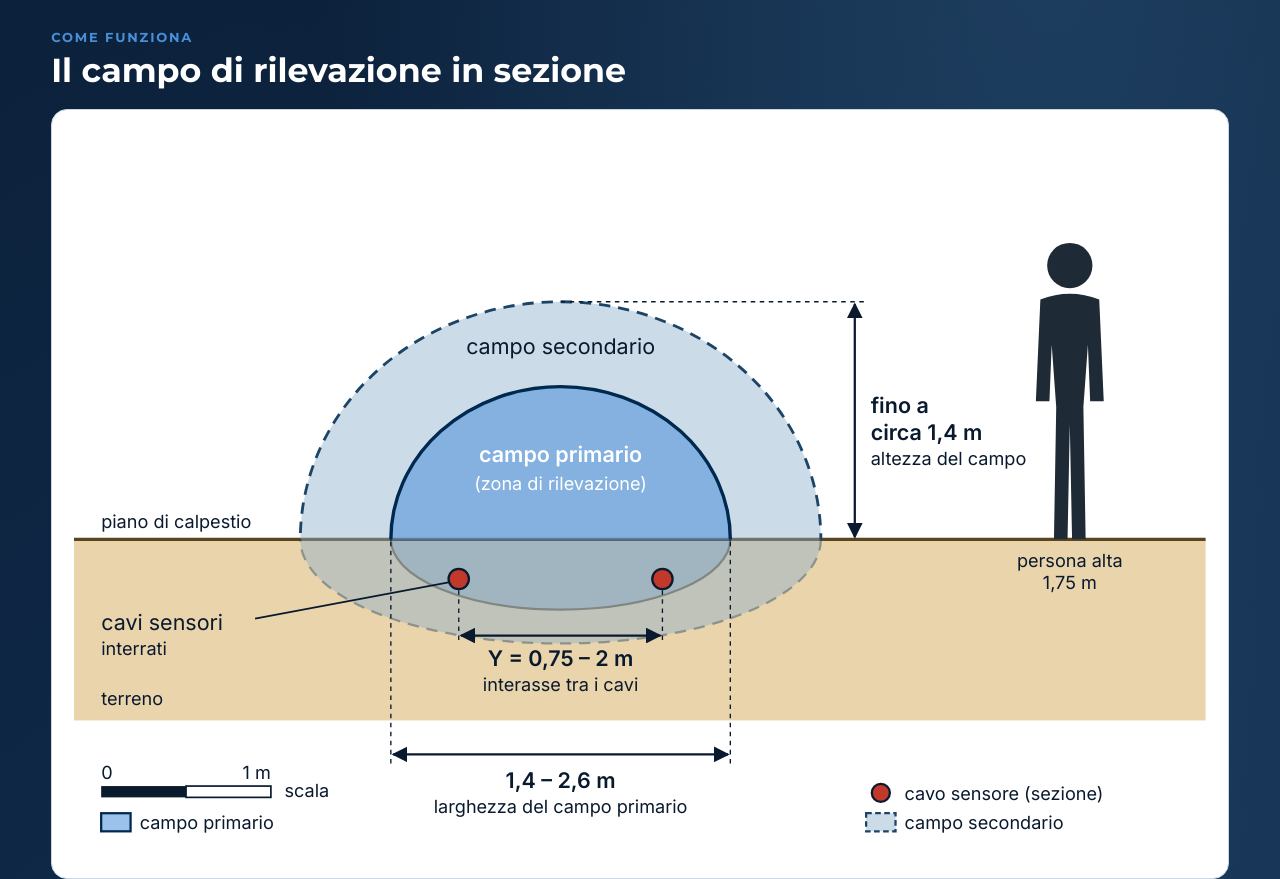
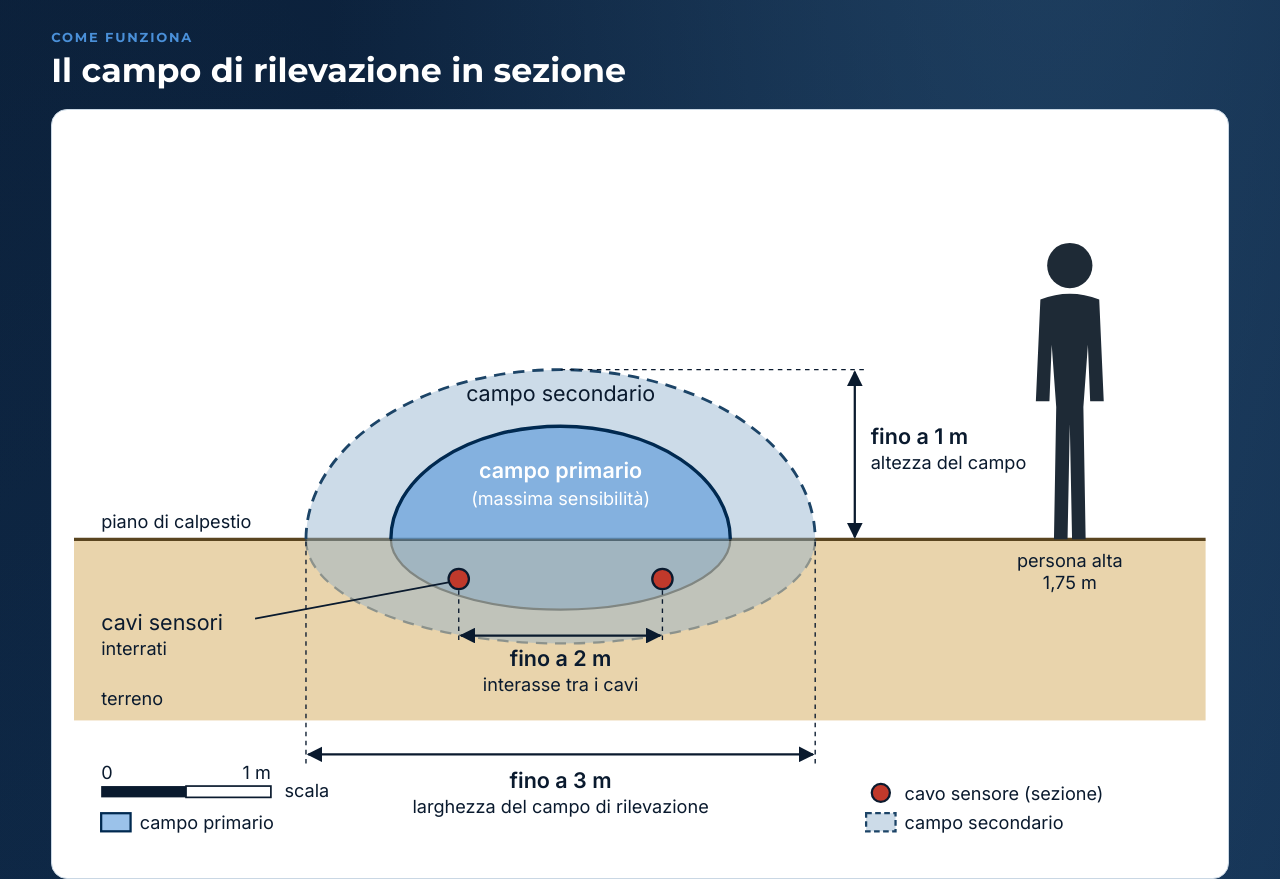
Before and after one commit to franzboessl-jpg/Sito_IDS_2026, an Astro site: page /sistemi-avanzati/microtrack in a window 1280 px wide. Shown: the part 1560-2439 px from the top of the page. Built offline with nearby package versions, Linux system fonts and the light colour scheme; Astro itself is replaced by a stand-in of ours.

Commit message:
MicroTrack: schema allineato alla scheda tecnica ufficiale; impaginazione pagina Sistemi avanzati
Co-Authored-By: Claude Opus 5.5 <noreply@anthropic.com>
Claude-Session: https://claude.ai/code/session_01F6RT3th2PxyLfkdLW5i1Tm

```diff
--- a/src/components/microtrack/SchemaCampo.astro
+++ b/src/components/microtrack/SchemaCampo.astro
@@ -1,12 +1,13 @@
 ---
 // Sezione trasversale del campo di rilevazione MicroTrack, disegnata in scala (1 m = 150 px).
-// Valori tratti dagli schemi Southwest Microwave: DA CONFERMARE da Franz prima della pubblicazione.
-// Disegno in scala (barra 0–1 m in basso a sinistra). Esempio disegnato: interasse Y = 1,2 m, campo primario largo 2 m, campo secondario alto 1,4 m.
+// Valori dalla scheda tecnica ufficiale MicroTrack II in italiano (Southwest Microwave, 2014):
+// interasse cavi fino a 2 m, larghezza del campo fino a 3 m, altezza fino a 1 m.
+// Disegno in scala (barra 0–1 m in basso a sinistra). Esempio disegnato: interasse 1,2 m, campo largo 3 m e alto 1 m.
 ---
 <figure class="schema">
   <svg viewBox="0 0 1000 640" role="img" aria-labelledby="schema-titolo schema-desc">
     <title id="schema-titolo">Sezione del campo di rilevazione MicroTrack</title>
-    <desc id="schema-desc">Due cavi sensori interrati a distanza Y tra 0,75 e 2 metri generano un campo invisibile a cupola. Il campo primario è largo da 1,4 a 2,6 metri; il campo secondario arriva fino a circa 1,4 metri di altezza. Una persona alta 1,75 metri è disegnata accanto per confronto.</desc>
+    <desc id="schema-desc">Due cavi sensori interrati a distanza fino a 2 metri generano un campo invisibile a cupola. Il campo è largo fino a 3 metri e alto fino a 1 metro sopra il terreno. Una persona alta 1,75 metri è disegnata accanto per confronto.</desc>
     <defs>
       <clipPath id="sopra"><rect x="0" y="0" width="1000" height="360" /></clipPath>
       <clipPath id="sotto"><rect x="0" y="360" width="1000" height="160" /></clipPath>
@@ -23,16 +24,16 @@
 
     <!-- Campo secondario e primario: pieno sopra il terreno, attenuato sotto -->
     <g clip-path="url(#sopra)">
-      <ellipse cx="430" cy="360" rx="230" ry="210" fill="#8FB0CC" fill-opacity=".45" stroke="#1C4467" stroke-width="2.5" stroke-dasharray="10 7" />
-      <ellipse cx="430" cy="360" rx="150" ry="135" fill="#4A90D9" fill-opacity=".55" stroke="#002950" stroke-width="3" />
+      <ellipse cx="430" cy="360" rx="225" ry="150" fill="#8FB0CC" fill-opacity=".45" stroke="#1C4467" stroke-width="2.5" stroke-dasharray="10 7" />
+      <ellipse cx="430" cy="360" rx="150" ry="100" fill="#4A90D9" fill-opacity=".55" stroke="#002950" stroke-width="3" />
     </g>
     <g clip-path="url(#sotto)" opacity=".45">
-      <ellipse cx="430" cy="360" rx="230" ry="92" fill="#8FB0CC" stroke="#1C4467" stroke-width="2" stroke-dasharray="10 7" />
+      <ellipse cx="430" cy="360" rx="225" ry="92" fill="#8FB0CC" stroke="#1C4467" stroke-width="2" stroke-dasharray="10 7" />
       <ellipse cx="430" cy="360" rx="150" ry="62" fill="#4A90D9" stroke="#002950" stroke-width="2" />
     </g>
-    <text x="430" y="196" text-anchor="middle" class="t">campo secondario</text>
-    <text x="430" y="292" text-anchor="middle" class="t forte bianco">campo primario</text>
-    <text x="430" y="316" text-anchor="middle" class="t piccolo bianco">(zona di rilevazione)</text>
+    <text x="430" y="238" text-anchor="middle" class="t">campo secondario</text>
+    <text x="430" y="306" text-anchor="middle" class="t forte bianco">campo primario</text>
+    <text x="430" y="330" text-anchor="middle" class="t piccolo bianco">(massima sensibilità)</text>
 
     <!-- Cavi -->
     <circle cx="340" cy="395" r="9" fill="#C0392B" stroke="#0A1A2E" stroke-width="2" />
@@ -45,22 +46,21 @@
     <line x1="340" y1="405" x2="340" y2="452" class="rif" />
     <line x1="520" y1="405" x2="520" y2="452" class="rif" />
     <line x1="342" y1="445" x2="518" y2="445" class="quota" marker-start="url(#freccia)" marker-end="url(#freccia)" />
-    <text x="430" y="472" text-anchor="middle" class="t forte">Y = 0,75 – 2 m</text>
+    <text x="430" y="472" text-anchor="middle" class="t forte">fino a 2 m</text>
     <text x="430" y="494" text-anchor="middle" class="t piccolo">interasse tra i cavi</text>
 
     <!-- Quota larghezza campo primario -->
-    <line x1="280" y1="362" x2="280" y2="560" class="rif" />
-    <line x1="580" y1="362" x2="580" y2="560" class="rif" />
-    <line x1="282" y1="550" x2="578" y2="550" class="quota" marker-start="url(#freccia)" marker-end="url(#freccia)" />
-    <text x="430" y="580" text-anchor="middle" class="t forte">1,4 – 2,6 m</text>
-    <text x="430" y="602" text-anchor="middle" class="t piccolo">larghezza del campo primario</text>
+    <line x1="205" y1="362" x2="205" y2="560" class="rif" />
+    <line x1="655" y1="362" x2="655" y2="560" class="rif" />
+    <line x1="207" y1="550" x2="653" y2="550" class="quota" marker-start="url(#freccia)" marker-end="url(#freccia)" />
+    <text x="430" y="580" text-anchor="middle" class="t forte">fino a 3 m</text>
+    <text x="430" y="602" text-anchor="middle" class="t piccolo">larghezza del campo di rilevazione</text>
 
     <!-- Quota altezza campo secondario -->
-    <line x1="430" y1="150" x2="700" y2="150" class="rif" />
-    <line x1="690" y1="152" x2="690" y2="358" class="quota" marker-start="url(#freccia)" marker-end="url(#freccia)" />
-    <text x="704" y="248" class="t forte">fino a</text>
-    <text x="704" y="272" class="t forte">circa 1,4 m</text>
-    <text x="704" y="294" class="t piccolo">altezza del campo</text>
+    <line x1="430" y1="210" x2="700" y2="210" class="rif" />
+    <line x1="690" y1="212" x2="690" y2="358" class="quota" marker-start="url(#freccia)" marker-end="url(#freccia)" />
+    <text x="704" y="276" class="t forte">fino a 1 m</text>
+    <text x="704" y="298" class="t piccolo">altezza del campo</text>
 
     <!-- Persona per confronto (1,75 m = 262 px) -->
     <g transform="translate(880 98)" fill="#1E2A36">
--- a/src/pages/sistemi-avanzati/index.astro
+++ b/src/pages/sistemi-avanzati/index.astro
@@ -77,9 +77,9 @@ const tecnologie = [
   .sottotitolo{margin:0;font-family:var(--font-testo);font-size:clamp(17px,1.5vw,21px);line-height:1.5;color:var(--ghiaccio)}
   .contenuto{width:min(1200px,92%);margin:0 auto;padding:48px 0;display:grid;gap:32px}
   .schede{list-style:none;margin:0;padding:0;display:grid;grid-template-columns:repeat(3,minmax(0,1fr));gap:20px}
-  .scheda{display:grid;gap:8px;height:100%;padding:14px 14px 20px;border-radius:16px;border:1px solid rgba(143,176,204,.35);background:rgba(10,26,46,.55);color:inherit;text-decoration:none;transition:border-color .3s ease,background .3s ease}
+  .scheda{display:grid;grid-template-columns:minmax(0,1fr);align-content:start;gap:8px;height:100%;padding:14px 14px 20px;border-radius:16px;border:1px solid rgba(143,176,204,.35);background:rgba(10,26,46,.55);color:inherit;text-decoration:none;transition:border-color .3s ease,background .3s ease}
   a.scheda:hover,a.scheda:focus-visible{border-color:var(--luminoso);background:rgba(74,144,217,.12)}
-  .scheda img{width:100%;aspect-ratio:16/9;object-fit:cover;border-radius:10px}
+  .scheda img{display:block;width:100%;height:auto;aspect-ratio:16/9;object-fit:cover;border-radius:10px}
   .tema{margin-top:6px;font-size:12px;font-weight:700;letter-spacing:.14em;text-transform:uppercase;color:var(--luminoso)}
   h2{margin:0;font-size:24px;color:#fff}
   .vai{font-family:var(--font-testo);font-size:15px;color:var(--chiaro)}
```
